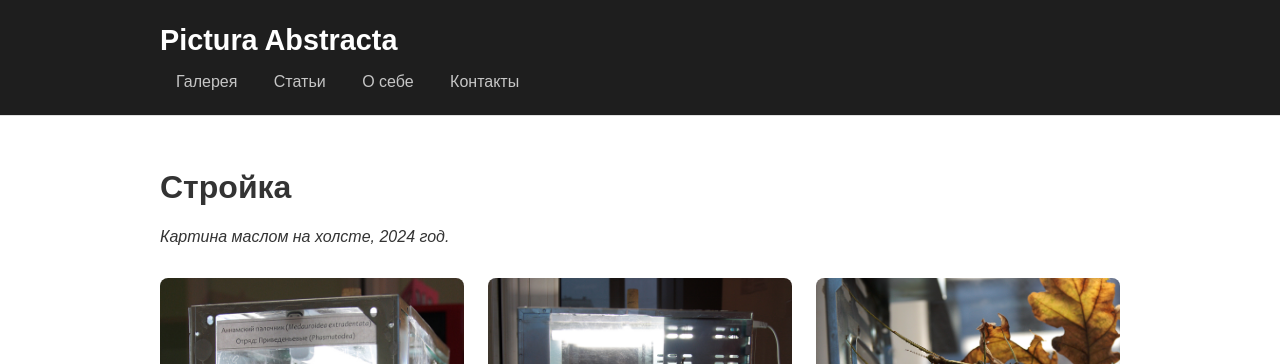
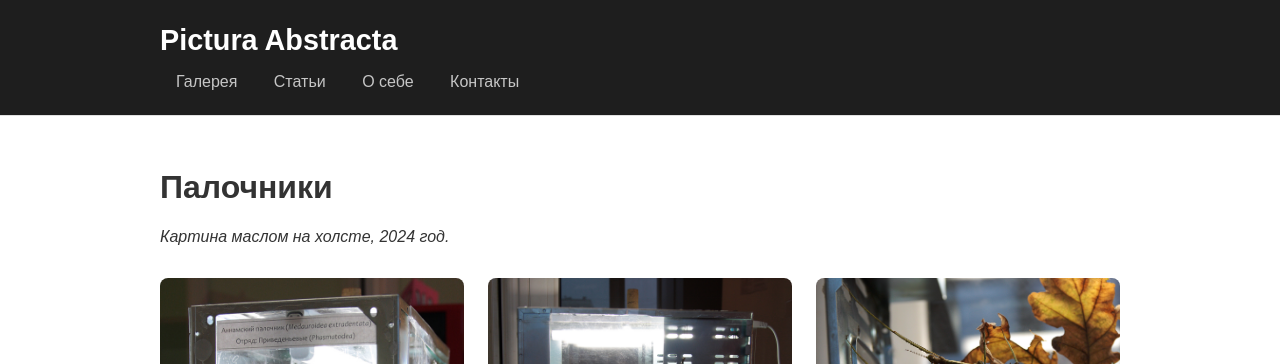
Before and after one commit to PicAbsArt/picabsart.github.io, a Jekyll site: the page built from _paintings/stick.md, in a window 1280 px wide. Shown: the top 364 px of the page. Built offline with Jekyll 4.4.1, drawn with Linux system fonts in a browser that asks for light colours.

Commit message:
Update stick.md

```diff
--- a/_paintings/stick.md
+++ b/_paintings/stick.md
@@ -1,11 +1,11 @@
 ---
-title: Стройка
+title: Палочники
 description: Картина маслом на холсте, 2024 год.
 layout: painting
 images:
-  - /assets/images/stick/1.jpg
-  - /assets/images/stick/2.jpg
-  - /assets/images/stick/3.jpg
-  - /assets/images/stick/4.jpg
-  - /assets/images/stick/5.jpg
+  - /assets/images/stick/1.JPG
+  - /assets/images/stick/2.JPG
+  - /assets/images/stick/3.JPG
+  - /assets/images/stick/4.JPG
+  - /assets/images/stick/5.JPG
 ---
```
